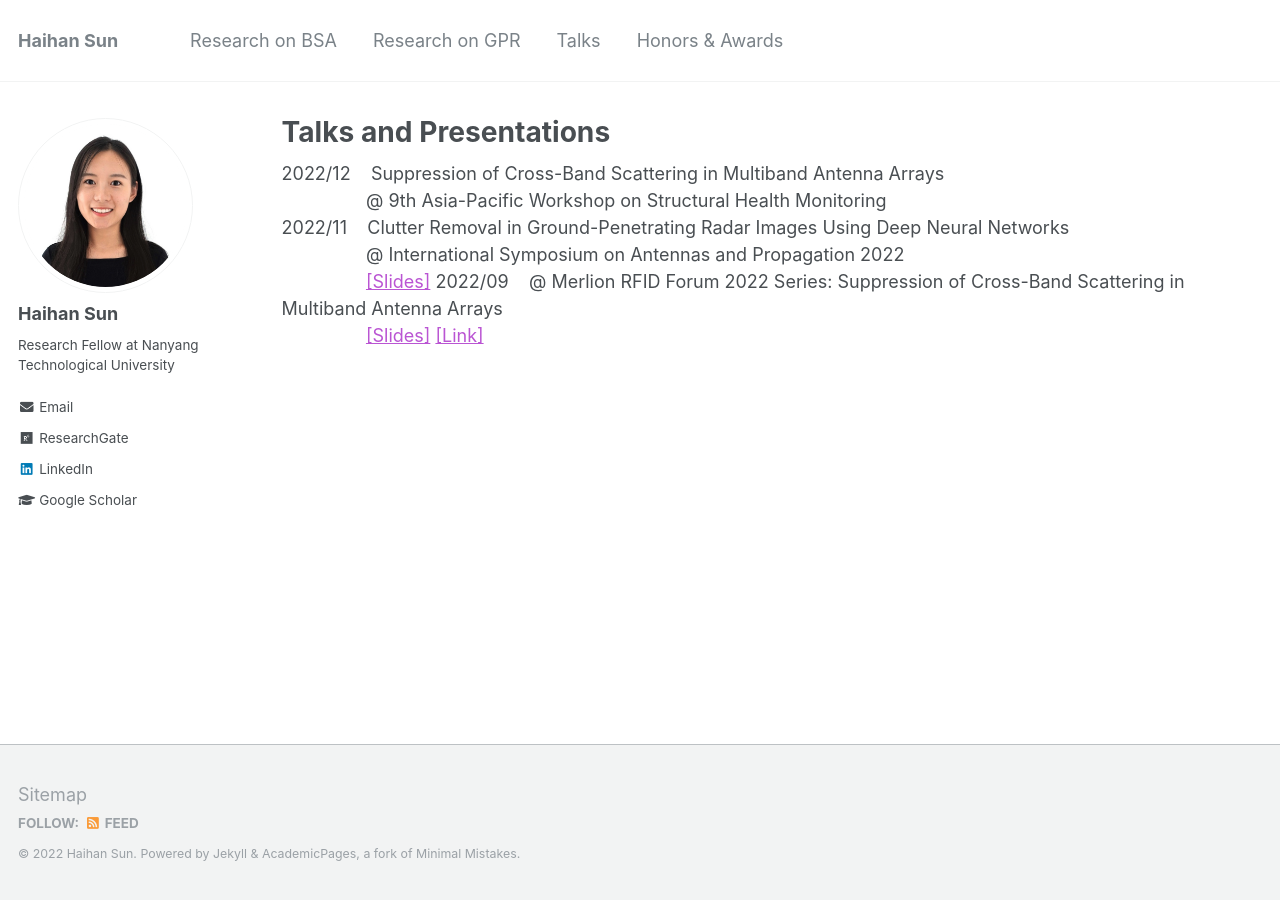
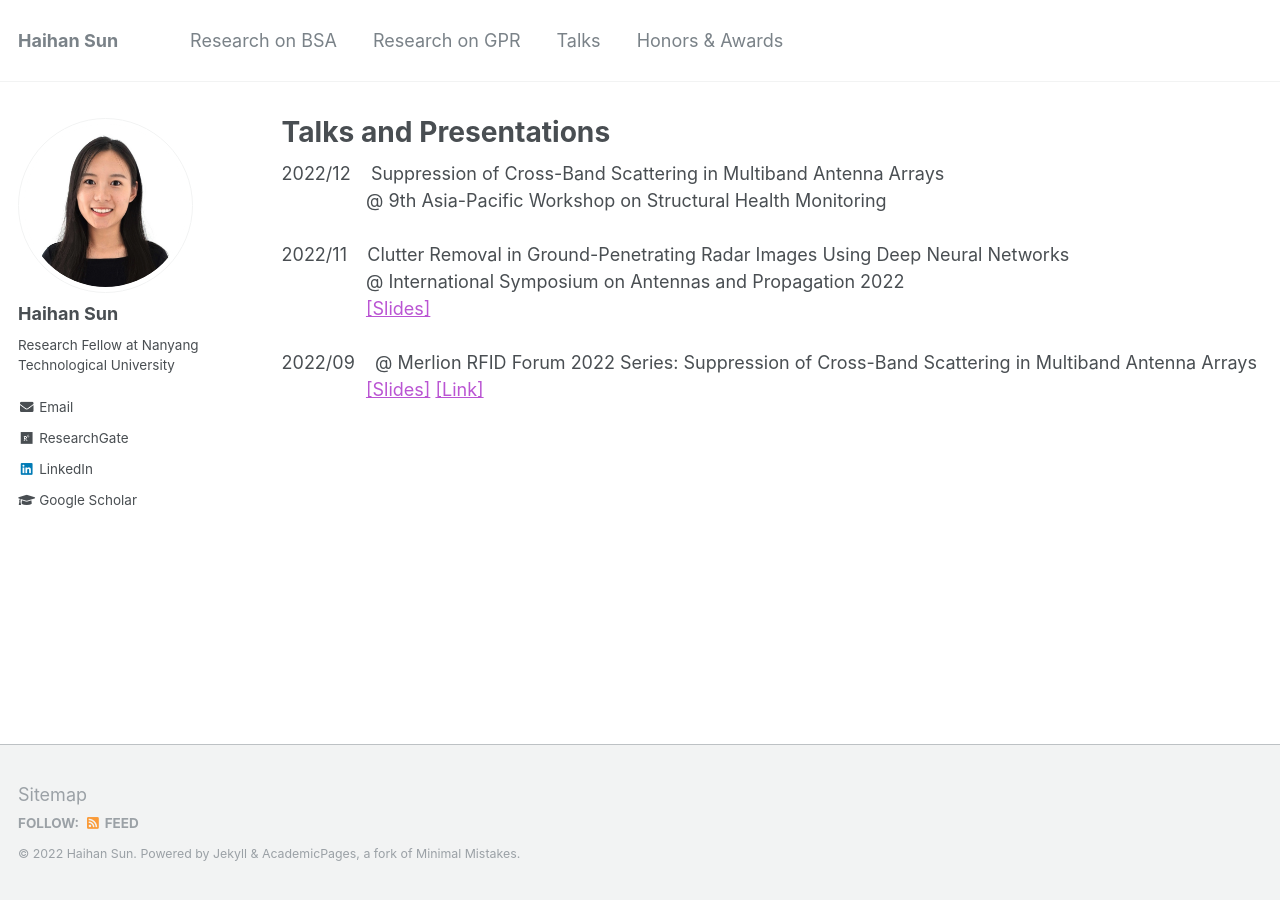
Before and after one commit to Haihan-Sun/Haihan-Sun.github.io, a Jekyll site: the page built from _pages/talks.html, in a window 1280 px wide. Built offline with Jekyll 4.4.1, drawn with Linux system fonts in a browser that asks for light colours.

Commit message:
Update talks.html

```diff
--- a/_pages/talks.html
+++ b/_pages/talks.html
@@ -8,10 +8,12 @@ author_profile: true
 
 2022/12 &nbsp;&nbsp; Suppression of Cross-Band Scattering in Multiband Antenna Arrays  <br>
 &ensp; &ensp; &ensp; &ensp; &ensp; &ensp; @ 9th Asia-Pacific Workshop on Structural Health Monitoring <br>
+<br>
 
 2022/11 &nbsp;&nbsp; Clutter Removal in Ground-Penetrating Radar Images Using Deep Neural Networks <br>
 &ensp; &ensp; &ensp; &ensp; &ensp; &ensp;  @ International Symposium on Antennas and Propagation 2022 <br>
-&ensp; &ensp; &ensp; &ensp; &ensp; &ensp; <a href="http://Haihan-Sun.github.io/files/ISAP2022.pdf" style="color:MediumOrchid;">[Slides]</a>
+&ensp; &ensp; &ensp; &ensp; &ensp; &ensp; <a href="http://Haihan-Sun.github.io/files/ISAP2022.pdf" style="color:MediumOrchid;">[Slides]</a> <br>
+<br>
 
 2022/09 &nbsp;&nbsp; @ Merlion RFID Forum 2022 Series: Suppression of Cross-Band Scattering in Multiband Antenna Arrays <br>
 &ensp; &ensp; &ensp; &ensp; &ensp; &ensp; <a href="http://Haihan-Sun.github.io/files/Merlion_RFID_Forum_Hai-Han SUN.pdf" style="color:MediumOrchid;">[Slides]</a>
```
